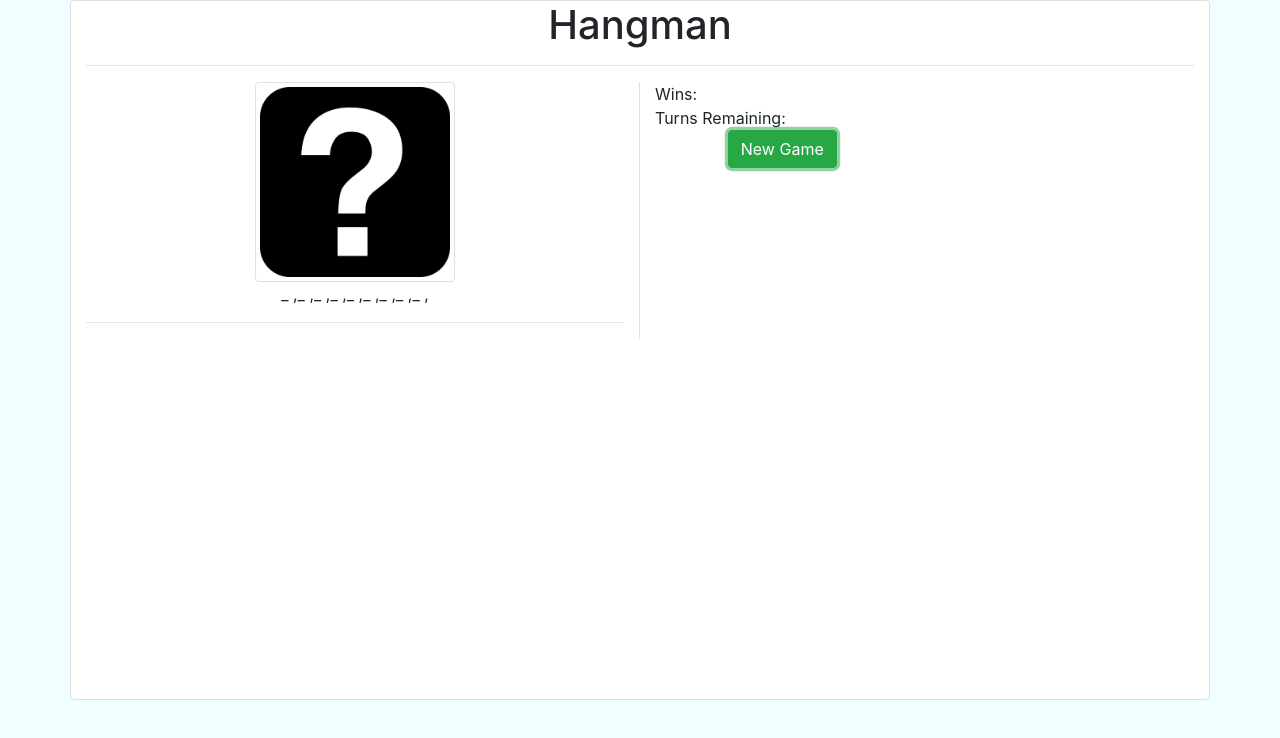
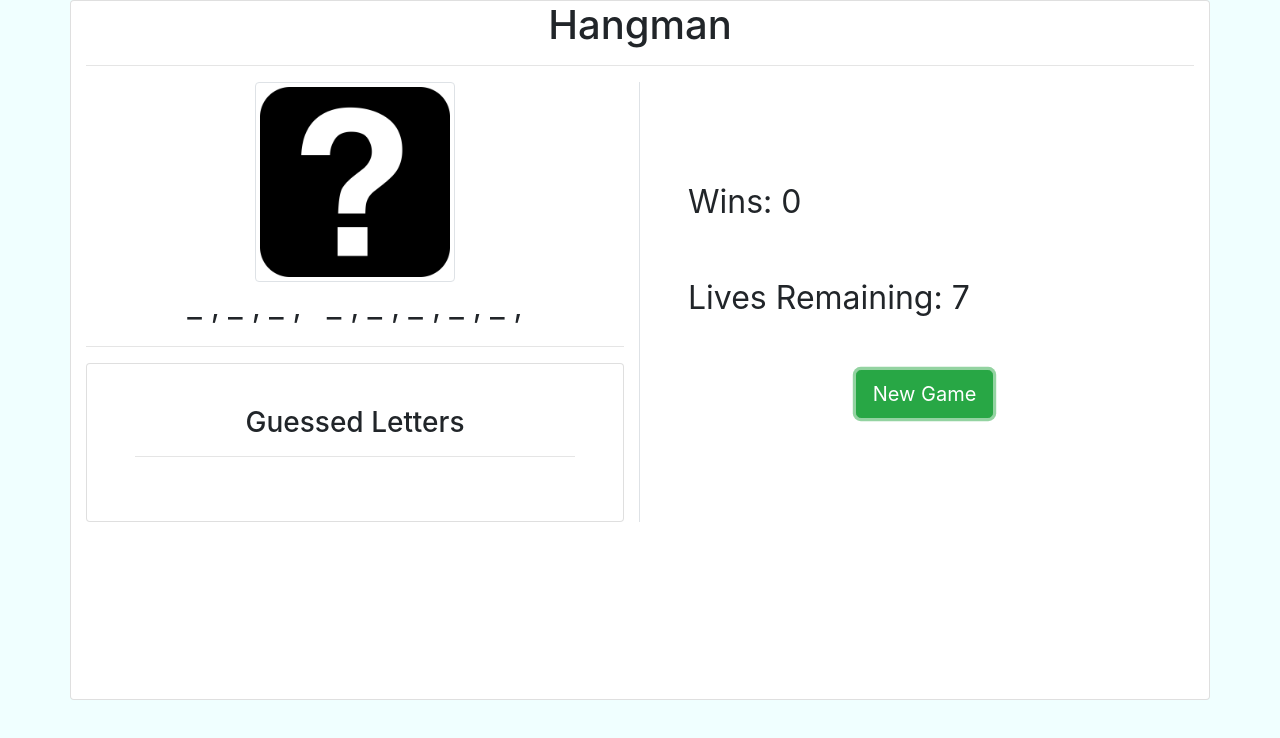
Before and after one commit to diloretodg/Word-Guess-Game, a plain HTML site: page index.html in a window 1280 px wide. Both pictures are taken after a click on the button "New Game". Drawn offline with nearby package versions, Linux system fonts and the light colour scheme.

Commit message:
win lose functionality

```diff
--- a/assets/css/style.css
+++ b/assets/css/style.css
@@ -1,5 +1,6 @@
 body {
     background-color: azure;
+    font-size: 32px;
 }
 
 .game-display {
--- a/assets/javascript/game.js
+++ b/assets/javascript/game.js
@@ -1,15 +1,22 @@
 var wordDisplay = document.getElementById("word-display");
 var guessDisplay = document.getElementById("guess-display");
 var letterDisplay = document.getElementById("letter-display");
+var livesDisplay = document.getElementById("lives-display");
+var winDisplay = document.getElementById("win-display");
+var newGameBtn = document.getElementById("new-game-btn")
 var alphabet = ['a', 'b', 'c', 'd', 'e', 'f', 'g', 'h','i', 'j', 'k', 'l', 'm', 'n', 'o', 'p', 'q', 'r', 's','t', 'u', 'v', 'w', 'x', 'y', 'z'];
 var wordSelection = ["panda","red panda","owl"];
-var currentChoiceIndex = Math.floor(Math.random()*wordSelection.length);
-var wordChoice = wordSelection[currentChoiceIndex];
-var currentWord = Array.from(wordChoice);
+var currentChoiceIndex;
+var wordChoice;
+var currentWord;
+var guessWord = [];
 var guessedLetters = [];
-var guessWord = [];
+var livesLeft = 7;
+var win = 0;
 
-startGame();
+newGameBtn.onclick = function() {
+    startGame();
+}
 
 document.onkeydown = function(event) {
     makeGuess(event.key);
@@ -20,45 +27,106 @@ function makeGuess(key) {
         if (key === alphabet[i]) {
             if (guessedLetters.indexOf(key) === -1) {
                 guessedLetters.push(key);
-                updateGuess(key);
                 checkGuess(key);
             }
         }
     }
 };
 
-function updateGuess() {
+function updateWinDisplay() {
+    winDisplay.textContent = ("Wins: " + win);
+}
+
+function updateLivesDisplay() {
+    livesDisplay.textContent = ("Lives Remaining: " + livesLeft);
+}
+
+function updateGuessDisplay () {
     guessDisplay.textContent = guessedLetters;
 }
 
 function pickWord() {
-    currentChoiceIndex;
+    currentChoiceIndex = Math.floor(Math.random()*wordSelection.length);
+    wordChoice = wordSelection[currentChoiceIndex];
+    currentWord = Array.from(wordChoice);;
     guessWordLength();
     setWordDisplay();
 }
 function guessWordLength() {
     for (i = 0; i < currentWord.length; i++) {
-        guessWord.push("_ ,");
+        if (currentWord[i] != " "){
+            guessWord.push("_ ,");
+        } else {
+            guessWord.push(" ")
+        }
      };
 }
 
 function setWordDisplay() {
     for (var i = 0; i < guessWord.length; i++) {
-        var newBlank = document.createElement("a");wordDisplay.appendChild(newBlank);
-        newBlank.setAttribute("id", "blank" + i);
-        newBlank.innerHTML = guessWord[i];
+        var newBlank = document.createElement("a");
+        newBlank.setAttribute("class", "px-1")
+        if (guessWord[i] === " ") {
+            newBlank.setAttribute("id", "blank-space")
+            newBlank.textContent = " ";
+            wordDisplay.appendChild(newBlank);
+        } else {
+            newBlank.setAttribute("id", "blank-" + i);
+            newBlank.textContent = guessWord[i];
+            wordDisplay.appendChild(newBlank);
+        }
     };
 }
 
 function startGame() {
+    wordDisplay.innerHTML = "";
+    guessWord = [];
+    livesLeft = 7;
     guessedLetters = [];
-    updateGuess();
     pickWord();
+    updateDisplay();
 }
 
 function checkGuess(letter) {
+    var rightGuess = false;
     for (var i = 0; i < currentWord.length; i++) {
-        if (letter === currentWord[i])
-            document.getElementById("blank" + i).textContent = currentWord[i];
+        if (letter === currentWord[i]) {
+            document.getElementById("blank-" + i).textContent = currentWord[i];
+            guessWord[i] = currentWord[i];
+            rightGuess = true;
+        }
+    }
+    if (rightGuess === false){
+        livesLeft --;
+        updateDisplay();
+        checkLose();
+    } else {
+        updateDisplay();
+        checkWin();
     }
 }
+
+function checkWin() {
+    var winner = true;
+    for (var i = 0; i < currentWord.length; i++) {
+        if (currentWord[i] != guessWord[i]) {
+            winner = false;
+        }
+    }
+    if (winner === true) {
+        alert(" you win!")
+    }
+}
+
+function checkLose() {
+    if (livesLeft <= 0) {
+        alert("You lose. The right word was " + wordChoice)
+    }
+
+}
+
+function updateDisplay() {
+    updateGuessDisplay();
+    updateLivesDisplay();
+    updateWinDisplay();
+}
--- a/index.html
+++ b/index.html
@@ -20,29 +20,48 @@
             </div>
             <div class="row">
                 <div class="col-md-6 border-right">
-                    <img id="game-img" src="assets/images/question-mark.jpg" alt="question-mark" class="img-thumbnail mx-auto d-block">
-                    <div id="word-display" class="text-center"></div>
-                    <hr>
-                    <div id="guess-display"></div>
+                    <div class="row">
+                        <div class="col-md-12">
+                            <img id="game-img" src="assets/images/question-mark.jpg" alt="question-mark" class="img-thumbnail mx-auto d-block">
+                        </div>
+                    </div>
+                    <div class="row">
+                        <div class="col-md-12">
+                            <div id="word-display" class="text-center">
+                            </div>
+                            <hr>
+                        </div>
+                    </div>
+                    <div class="row">
+                        <div class="col-md-12">
+                            <div id="guess-display-card" class="card p-5">
+                                <h3 class="text-center card-subtitle">
+                                    Guessed Letters
+                                </h3>
+                                <hr>
+                                <div id="guess-display"></div>
+                            </div>
+                        </div>
+                    </div>
                 </div>
-                <div class="col-md-6">
+                <div class="col-md-6 p-5">
                     <div class="row">
-                        <div class="col-md-6">
-                            <div id="wins">
+                        <div class="col-md-12 pt-5">
+                            <div id="win-display">
                                 Wins:
                             </div>
                         </div>
                     </div>
                     <div class="row">
-                        <div class="col-md-6">
-                            <div id="turns-left">
-                                Turns Remaining:
+                        <div class="col-md-12 pt-5">
+                            <div id="lives-display">
+                                Lives Remaining: 7
                             </div>
                         </div>
                     </div>
                     <div class="row">
-                        <div class="col-md-6">
-                            <button id="reset" class="btn btn-success mx-auto d-block">
+                        <div class="col-md-12 pt-5 text-center">
+                            <button id="new-game-btn" class="btn btn-lg btn-success mx-auto d-block">
                                 New Game
                             </button>
                         </div>
```
